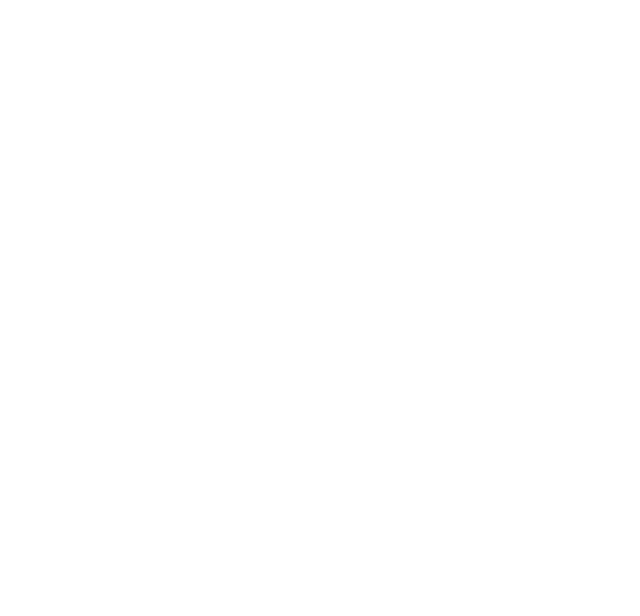
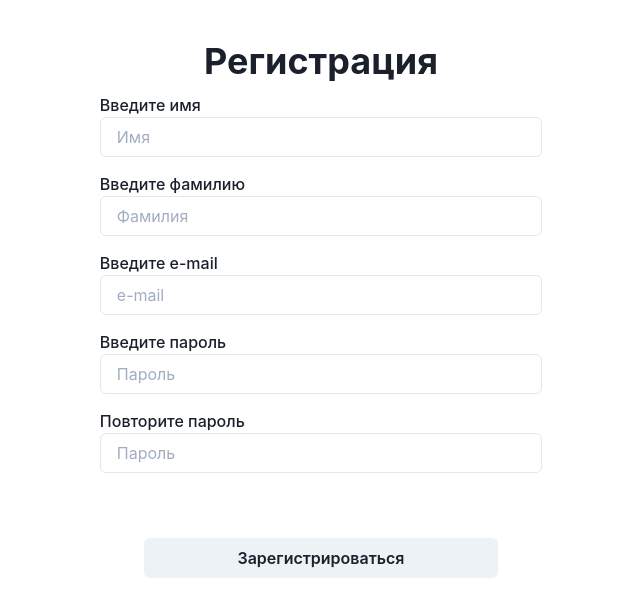
Before and after one commit to StasRnD/users-comments, a React (Create React App) app: page /registration in a window 1280 px wide. Before the commit this address had no page. Shown: the top 616 px of the page, without its empty margins (319-959 px from the left). Built offline with nearby package versions, Linux system fonts and the light colour scheme.

Commit message:
feat: add registration page

```diff
--- a/src/components/App.tsx
+++ b/src/components/App.tsx
@@ -1,6 +1,7 @@
 import { ChakraProvider, theme, VStack, Grid } from '@chakra-ui/react';
 import { Messages } from './Messages';
 import { Login } from './Login';
+import { Registration } from './Registration';
 import { Route, Routes } from 'react-router-dom';
 
 export const App = () => {
@@ -10,7 +11,8 @@
         <VStack spacing='10'>
           <Routes>
             <Route path='/messages' element={<Messages />} />
-            <Route path='/' element={<Login />} />
+            <Route path='/registration' element={<Registration />} />
+            <Route path='/login' element={<Login />} />
           </Routes>
         </VStack>
       </Grid>
--- a/src/components/Login.tsx
+++ b/src/components/Login.tsx
@@ -57,7 +57,7 @@
             id='password'
             name='password'
             type='password'
-            placeholder='password'
+            placeholder='Пароль'
           />
           {formik.touched.password && formik.errors.password ? (
             <Box color='red' marginBottom='20px'>
--- /dev/null
+++ b/src/components/Registration.tsx
@@ -0,0 +1,136 @@
+import { useFormik } from 'formik';
+import * as Yup from 'yup';
+import { Box, Input, Button, FormLabel, Flex, Heading } from '@chakra-ui/react';
+
+export const Registration = () => {
+  const formik = useFormik({
+    initialValues: {
+      name: '',
+      sirname: '',
+      email: '',
+      password: '',
+      replayPassword: '',
+    },
+    onSubmit: (values) => {
+      alert(JSON.stringify(values, null, 1));
+    },
+
+    validationSchema: Yup.object({
+      name: Yup.string()
+        .required('Поле обязательно для заполнения')
+        .min(2, 'Слишком короткое имя'),
+      sirname: Yup.string()
+        .required('Поле обязательно для заполнения')
+        .min(2, 'Слишком короткая фамилия'),
+      email: Yup.string()
+        .required('Поле обязательно для заполнения')
+        .email('Ожидаемый формат email: Ivan@mail.ru'),
+      password: Yup.string()
+        .required('Поле обязательно для заполнения')
+        .min(8, 'Пароль должен содержать не менее 8 символов'),
+      replayPassword: Yup.string()
+        .required('Поле обязательно для заполнения')
+        .oneOf([Yup.ref('password')], 'Пароли не совпадают'),
+    }),
+  });
+
+  return (
+    <Box m='0' w='70%'>
+      <Heading textAlign='center' marginBottom='10px'>
+        Регистрация
+      </Heading>
+      <form onSubmit={formik.handleSubmit} noValidate>
+        <Flex flexDirection='column' w='50%' mx='auto' rowGap='15px'>
+          <Box>
+            <FormLabel htmlFor='name' m='0'>
+              Введите имя
+            </FormLabel>
+            <Input
+              value={formik.values.name}
+              onChange={formik.handleChange}
+              onBlur={formik.handleBlur}
+              id='name'
+              name='name'
+              type='text'
+              placeholder='Имя'
+            />
+            {formik.touched.name && formik.errors.name ? (
+              <Box color='red'>{formik.errors.name}</Box>
+            ) : null}
+          </Box>
+          <Box>
+            <FormLabel htmlFor='sirname' m='0'>
+              Введите фамилию
+            </FormLabel>
+            <Input
+              value={formik.values.sirname}
+              onChange={formik.handleChange}
+              onBlur={formik.handleBlur}
+              id='sirname'
+              name='sirname'
+              type='text'
+              placeholder='Фамилия'
+            />
+            {formik.touched.sirname && formik.errors.sirname ? (
+              <Box color='red'>{formik.errors.sirname}</Box>
+            ) : null}
+          </Box>
+          <Box>
+            <FormLabel htmlFor='email' m='0'>
+              Введите e-mail
+            </FormLabel>
+            <Input
+              value={formik.values.email}
+              onChange={formik.handleChange}
+              onBlur={formik.handleBlur}
+              id='email'
+              name='email'
+              type='email'
+              placeholder='e-mail'
+            />
+            {formik.touched.email && formik.errors.email ? (
+              <Box color='red'>{formik.errors.email}</Box>
+            ) : null}
+          </Box>
+          <Box>
+            <FormLabel htmlFor='password' m='0'>
+              Введите пароль
+            </FormLabel>
+            <Input
+              value={formik.values.password}
+              onChange={formik.handleChange}
+              onBlur={formik.handleBlur}
+              id='password'
+              name='password'
+              type='password'
+              placeholder='Пароль'
+            />
+            {formik.touched.password && formik.errors.password ? (
+              <Box color='red'>{formik.errors.password}</Box>
+            ) : null}
+          </Box>
+          <Box>
+            <FormLabel htmlFor='replayPassword' m='0'>
+              Повторите пароль
+            </FormLabel>
+            <Input
+              value={formik.values.replayPassword}
+              onChange={formik.handleChange}
+              onBlur={formik.handleBlur}
+              id='replayPassword'
+              name='replayPassword'
+              type='password'
+              placeholder='Пароль'
+            />
+            {formik.touched.replayPassword && formik.errors.replayPassword ? (
+              <Box color='red'>{formik.errors.replayPassword}</Box>
+            ) : null}
+          </Box>
+          <Button type='submit' w='80%' mx='auto' marginTop='50px'>
+            Зарегистрироваться
+          </Button>
+        </Flex>
+      </form>
+    </Box>
+  );
+};
```
